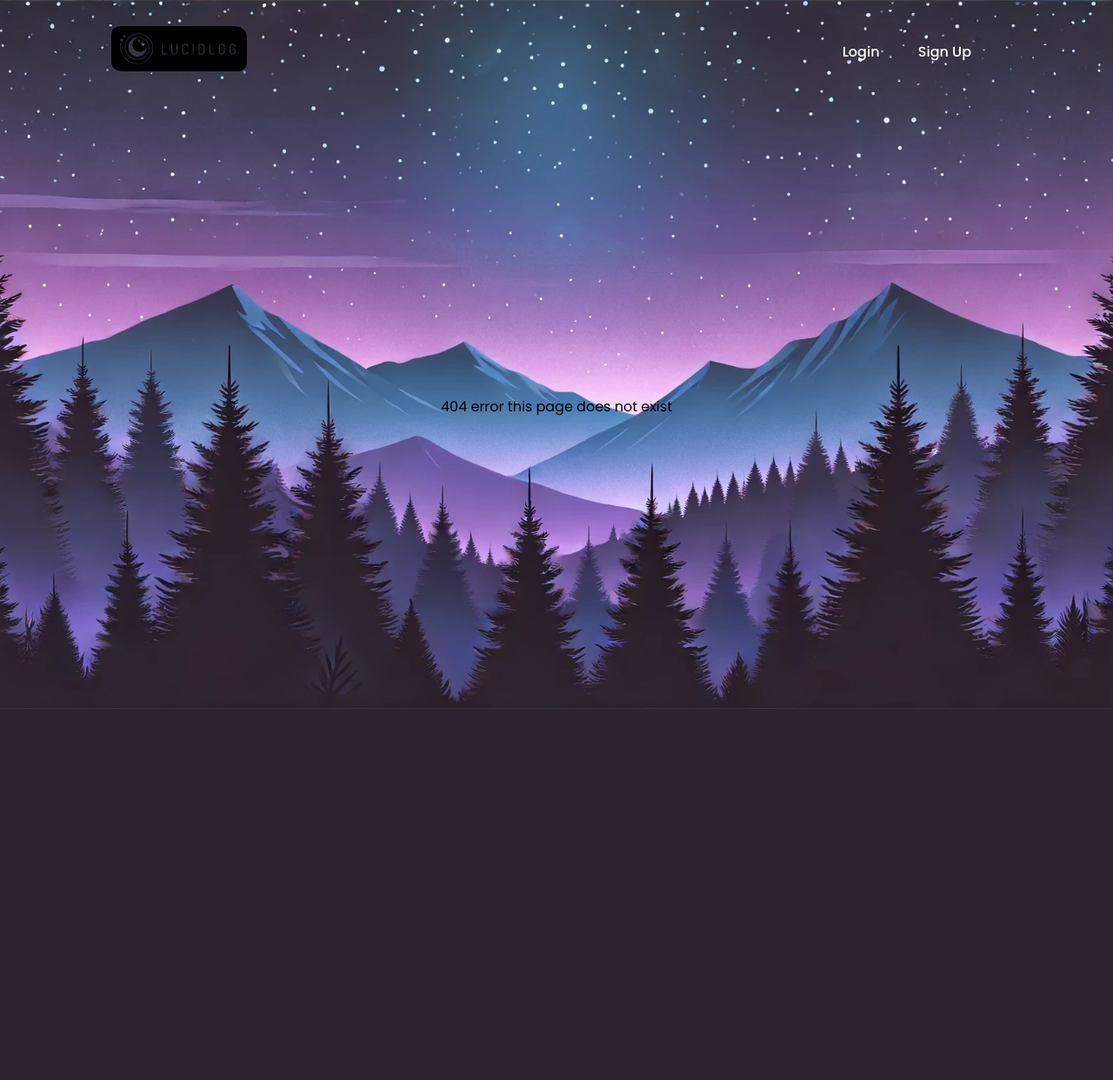
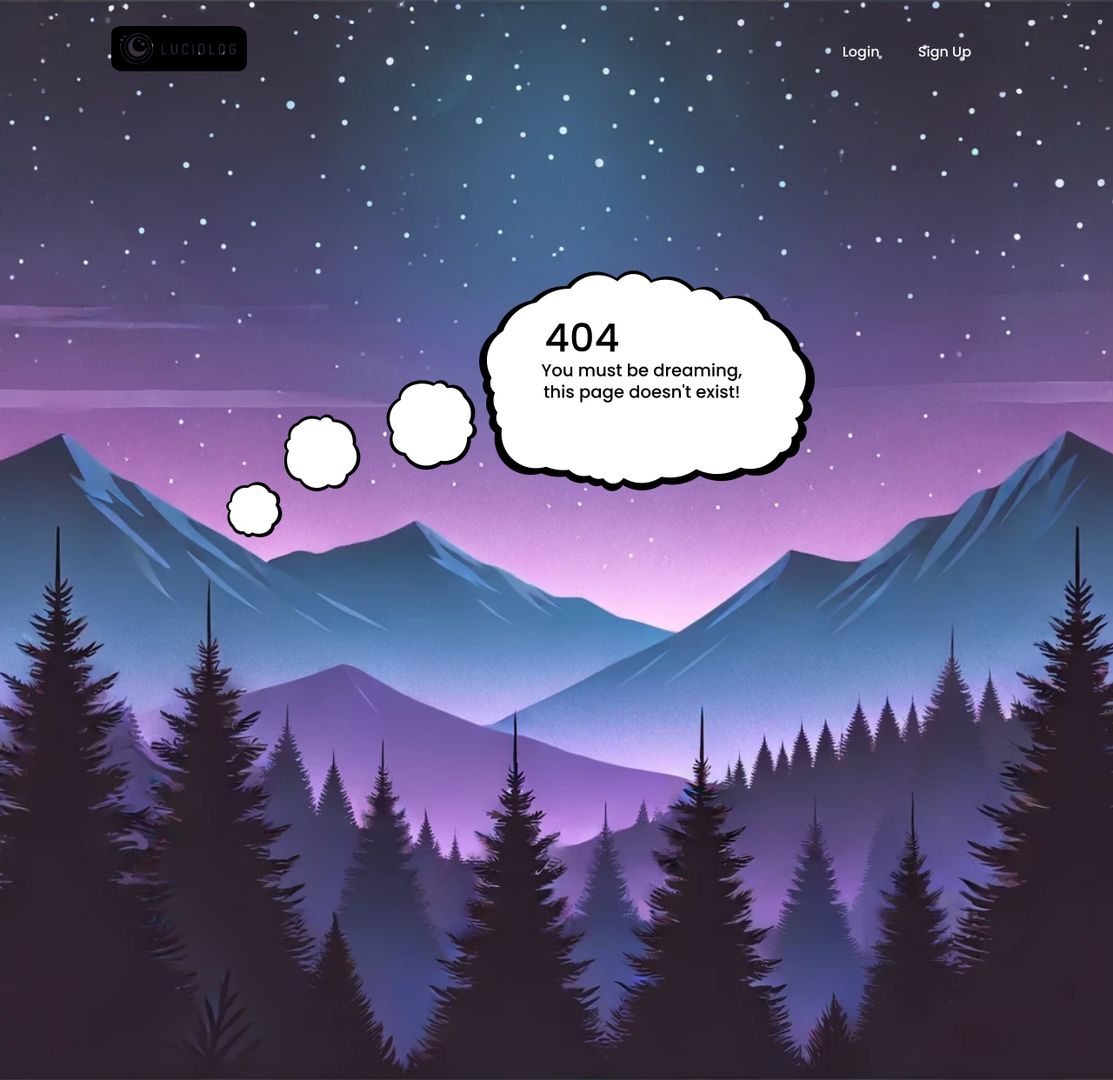
Before and after one commit to MitchellWillis05/-Fullstack-Flask-Web-App-203-Investigative-Studio-I, a Flask app: template templates/404.html in a window 1280 px wide. Shown: the whole page at 87% size. Before the commit the page ends 815 px from the top, so only its background shows below. Run offline with Flask 3, Linux system fonts and the light colour scheme; the template is opened without the code that fills it, so the values that code supplies are empty.

Commit message:
updated 404 error page

```diff
--- a/templates/404.html
+++ b/templates/404.html
@@ -1,6 +1,6 @@
 {% extends "base.html" %}
         {% block content %}
             <main>
-                <p> 404 error this page does not exist </p>
+                <img src="/static/images/404_error.png">
             </main>
         {% endblock %}
```
Also changed, not shown: static/images/404_error.png (added), static/images/404_error.svg (added).
